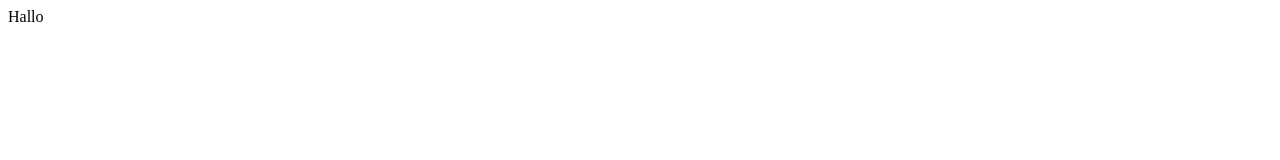
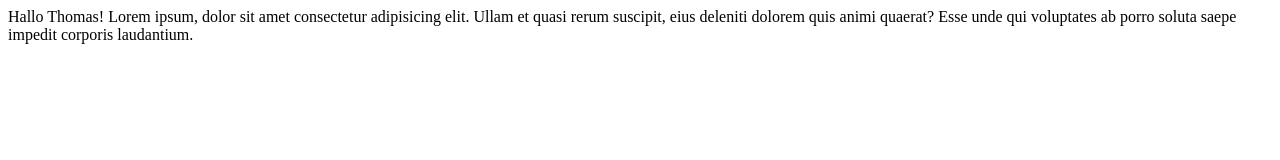
Before and after one commit to griesmayer/03_GIT_html, a plain HTML site: page index.html in a window 1280 px wide. Drawn offline with Linux system fonts and the light colour scheme.

Commit message:
Hallo Thomas ist hinzugekommen!

```diff
--- a/index.html
+++ b/index.html
@@ -6,6 +6,8 @@
     <title>Document</title>
 </head>
 <body>
-    Hallo
+    Hallo Thomas!
+
+    Lorem ipsum, dolor sit amet consectetur adipisicing elit. Ullam et quasi rerum suscipit, eius deleniti dolorem quis animi quaerat? Esse unde qui voluptates ab porro soluta saepe impedit corporis laudantium.
 </body>
 </html>
```
